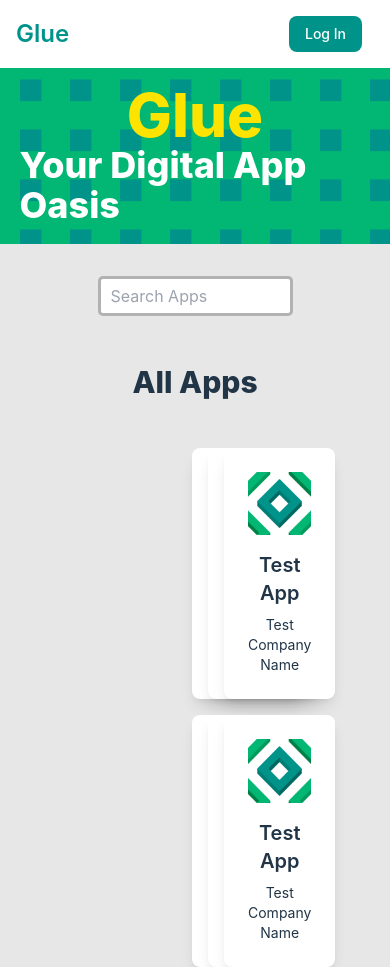
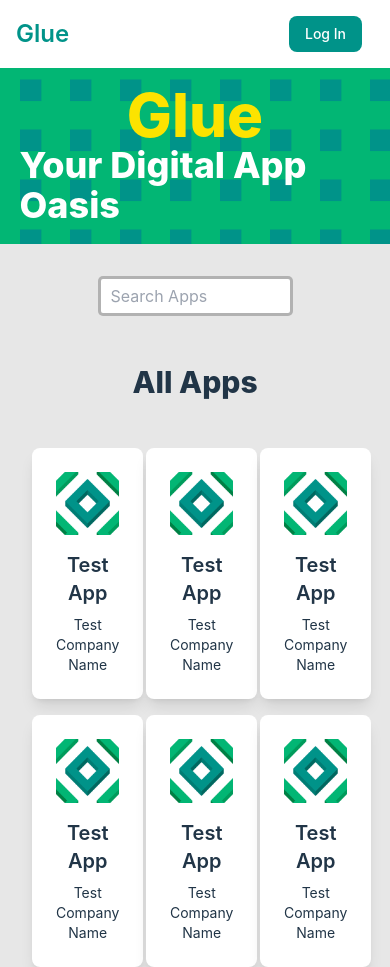
Before and after one commit to benjaminhaswell/glue, a React (Vite) app: page / in a window 390 px wide. Built offline with nearby package versions, Linux system fonts and the light colour scheme.

Commit message:
More responsiveness and cleanup

```diff
--- a/src/App.jsx
+++ b/src/App.jsx
@@ -39,7 +39,8 @@ function App() {
 
         {/* Apps Display */}
         <h2 className='font-extrabold text-3xl m-12'>All Apps</h2>
-        <div className="grid grid-cols-3 gap-4 px-48">
+        {/* This element VVV is the culprit of the width issue */}
+        <div className="grid grid-cols-3 gap-4 px-8 lg:px-48">
           <AppCard appObject={testObject}/>
           <AppCard appObject={testObject}/>
           <AppCard appObject={testObject}/>
--- a/src/components/AppCard.jsx
+++ b/src/components/AppCard.jsx
@@ -9,9 +9,9 @@ function AppCard({ appObject }) {
                     <img src="hollowed-boxes.png" alt="AppIcon" />
                 </div>
                 {/* App name */}
-                <h3 className="text-xl font-semibold text-gray-800 mb-2 text-center">{appObject.name}</h3>
+                <h3 className="text-xl font-semibold mb-2 text-center">{appObject.name}</h3>
                 {/* Company name */}
-                <p className="text-sm text-gray-600 text-center">{appObject.companyName}</p>
+                <p className="text-sm text-center">{appObject.companyName}</p>
             </div>
         </>
     );
```
